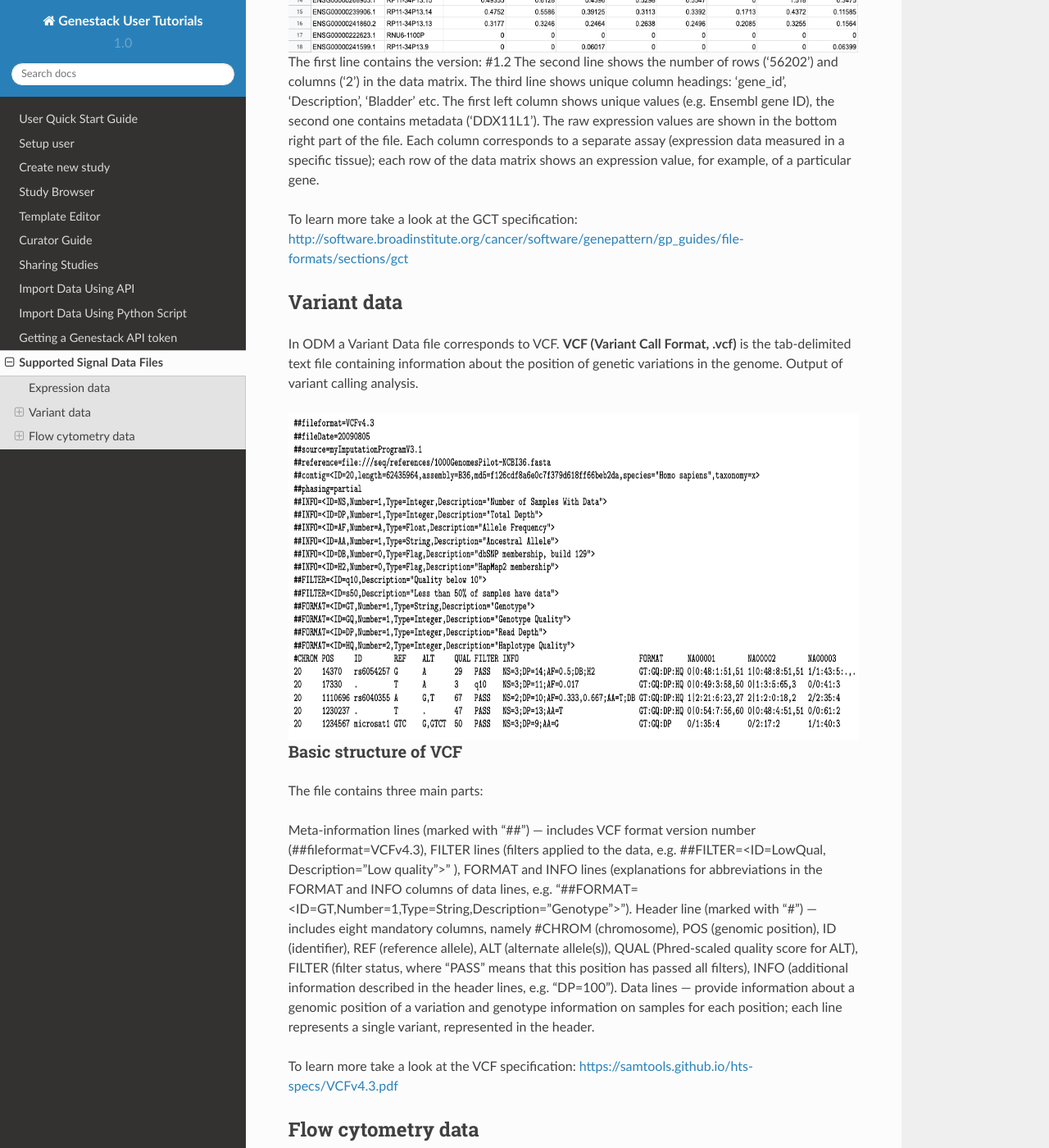
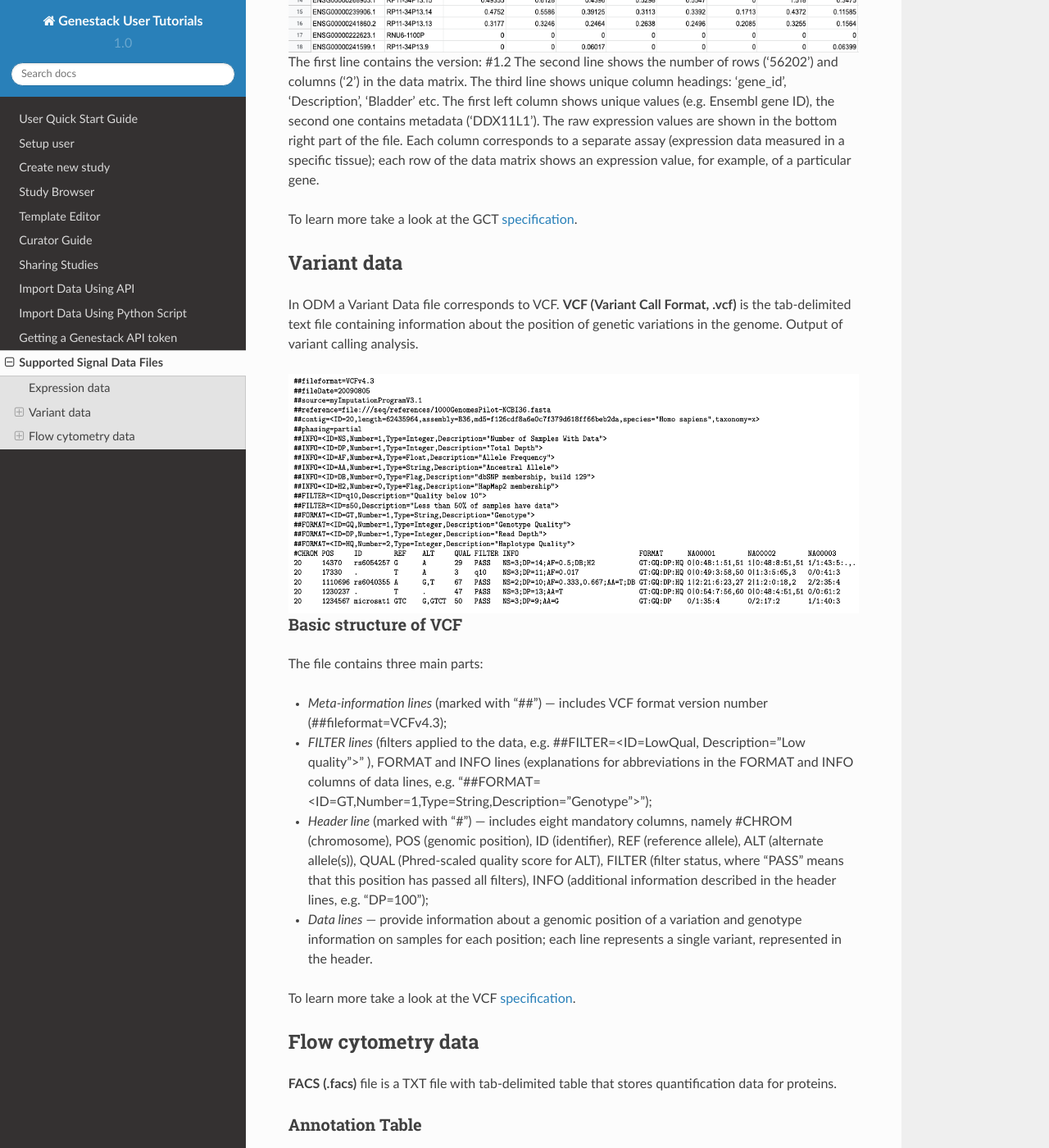
Before and after one commit to genestack/user-guide, a Sphinx documentation site: the page built from source/doc-odm-user-guide/supported-formats.rst, in a window 1280 px wide and 1400 px high, scrolled down 497 px. Shown: the whole window at 82% size. Built offline with Sphinx 7.4.7 and the Read the Docs theme 2.0.0, drawn with Linux system fonts in a browser that asks for light colours; some of the changed text lies outside the part shown.

Commit message:
minor fixes

```diff
--- a/source/doc-odm-user-guide/supported-formats.rst
+++ b/source/doc-odm-user-guide/supported-formats.rst
@@ -30,7 +31,7 @@
 In ODM a Variant Data file corresponds to VCF. **VCF (Variant Call Format, .vcf)** is the tab-delimited text file containing information about the position of genetic variations in the genome. Output of variant calling analysis.
 
 .. image:: images/vcf-file.png
-   :scale: 75 %
+   :scale: 55 %
    :align: center
 
 Basic structure of VCF
@@ -57,7 +59,7 @@
 Annotation table file is tab-delimited table. Each row is one sample, each column is one property type (first column contains unique identifiers of each sample).
 
 .. image:: images/facs-annot.png
-   :scale: 75 %
+   :scale: 55 %
    :align: center
 
 Signal Table
@@ -71,8 +73,9 @@
 
 Each row in the file is one feature:
 
-Cytokine MFI —  just one protein identifier. MFI = Mean/Median Fluorescence Intensity.
-Cell counts — a combination of cell markers (=genes/proteins) and modifiers: positive (+), negative (-), high(hi), low(lo), intermediate(int).
-MFI_CellMarker — like counts, but the intensity of one particular cell marker on a given cell subpopulation defines as for counts is measured.
-Percentage — like counts, but the percentage of cells positive/negative for a particular cell marker relative to the parent population as defined like for cell counts is provided.
+- *Cytokine MFI* —  just one protein identifier. MFI = Mean/Median Fluorescence Intensity.
+- *Cell counts* — a combination of cell markers (=genes/proteins) and modifiers: positive (+), negative (-), high(hi), low(lo), intermediate(int).
+- *MFI_CellMarker* — like counts, but the intensity of one particular cell marker on a given cell subpopulation defines as for counts is measured.
+- *Percentage* — like counts, but the percentage of cells positive/negative for a particular cell marker relative to the parent population as defined like for cell counts is provided.
+
 Cell populations can have nicknames, e.g. CD45+CD3+CD4+FOXP3+ (’MarkerCombination’) cells are also called Tregs.
```
Also changed, not shown: other parts of source/doc-odm-user-guide/supported-formats.rst (+9 -7 lines).
